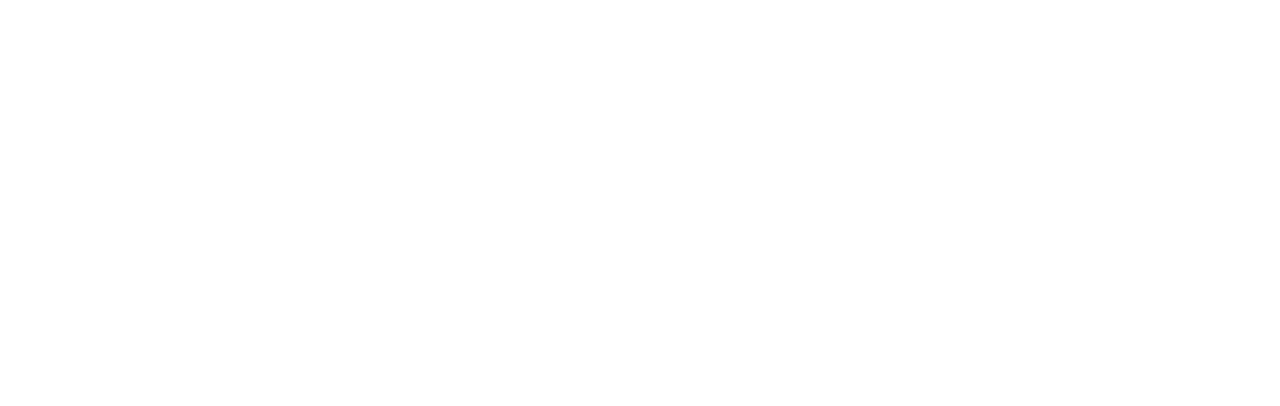
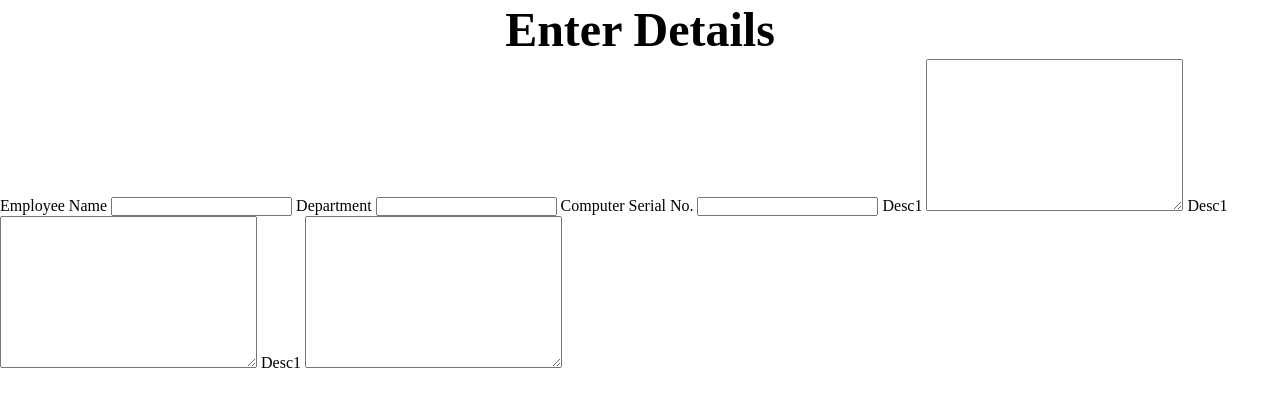
Before and after one commit to rohan030101/CCR-Generator, a plain HTML site: page generateCcr.html in a window 1280 px wide. Drawn offline with Linux system fonts and the light colour scheme.

Commit message:
Added some line to generateccr fie

```diff
--- a/generateCcr.html
+++ b/generateCcr.html
@@ -0,0 +1,30 @@
+<!DOCTYPE html>
+<html lang="en">
+  <head>
+    <meta charset="UTF-8" />
+    <meta http-equiv="X-UA-Compatible" content="IE=edge" />
+    <meta name="viewport" content="width=device-width, initial-scale=1.0" />
+    <title>CCR Gnerator</title>
+    <link rel="stylesheet" href="./main.css" />
+  </head>
+  <body>
+    <div class="leftside">
+      <form action="submit">
+        <h2>Enter Details</h2>
+        <label for="employee_name">Employee Name</label>
+        <input type="text" class="input-text" />
+        <label for="dept">Department</label>
+        <input type="text" class="input-text" />
+        <label for="cmp_Snno">Computer Serial No.</label>
+        <input type="text" class="input-text" />
+        <label for="employee_name">Desc1</label>
+        <textarea name="desc1" id="" cols="30" rows="10"></textarea>
+        <label for="employee_name">Desc1</label>
+        <textarea name="desc1" id="" cols="30" rows="10"></textarea>
+        <label for="employee_name">Desc1</label>
+        <textarea name="desc1" id="" cols="30" rows="10"></textarea>
+      </form>
+    </div>
+    <div class="rightside"></div>
+  </body>
+</html>
--- a/main.css
+++ b/main.css
@@ -26,7 +26,7 @@ h2 {
   color: #fff;
   box-shadow: 0 15px 25px rgba(0, 0, 0, 0.5);
 }
-input {
+.logininput {
   margin: 0.7rem;
   padding: 0.6rem;
   border-radius: 1rem;
```
Also changed, not shown: loginpage.html (+2 -0 lines).
